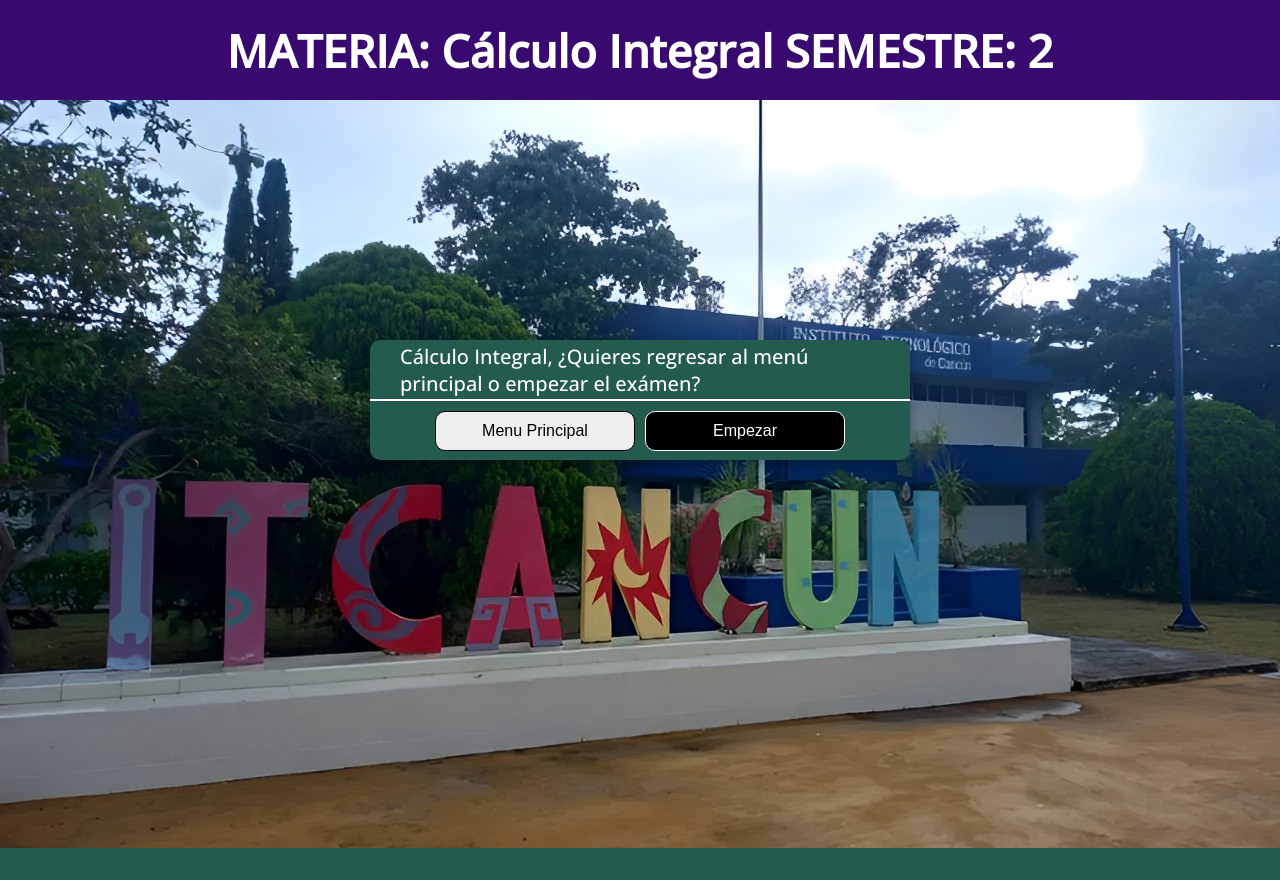
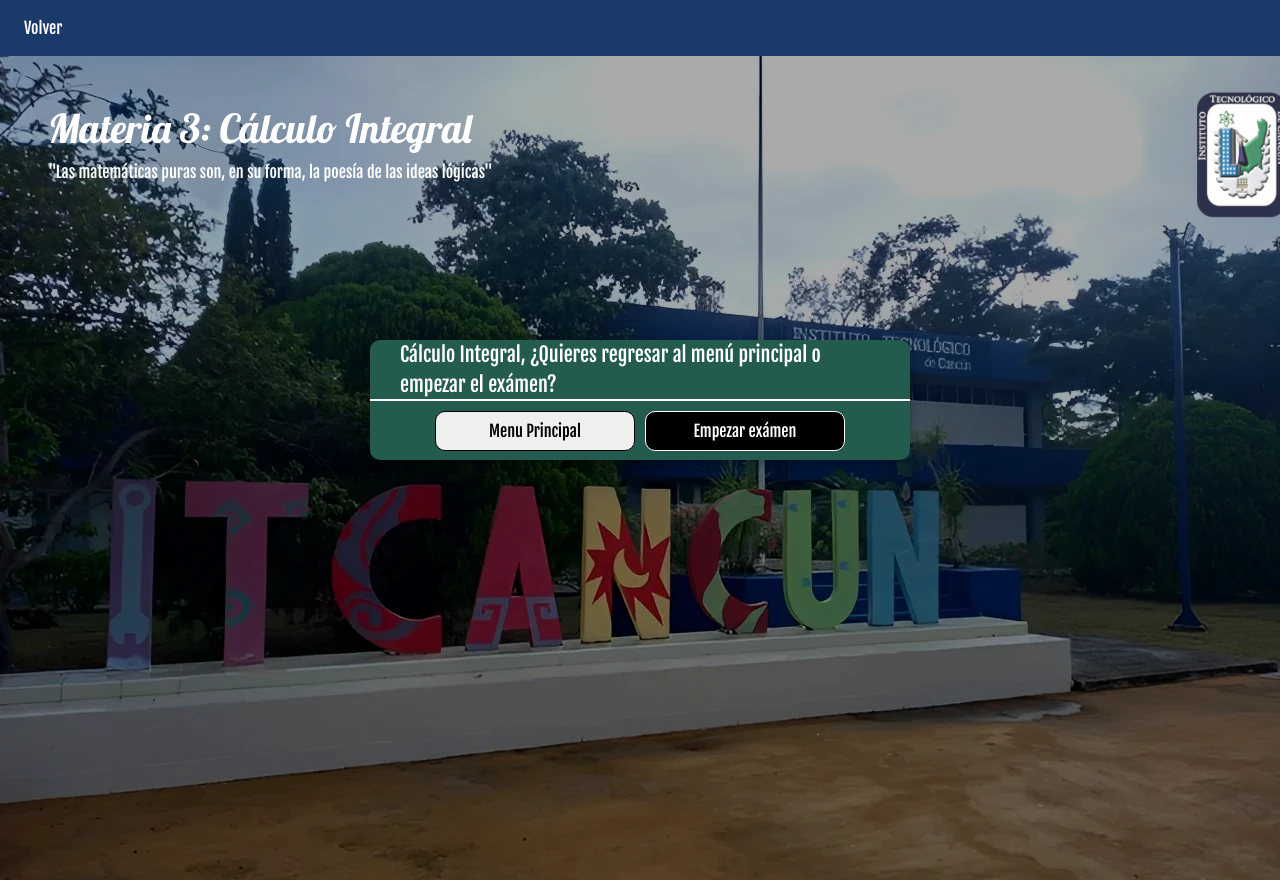
Before and after one commit to hharieta/ecd-play, a plain HTML site: page pages/3-Calculo-Integral.html in a window 1280 px wide. Both pictures are taken after a click on the button "INICIAR". Before the commit the page ends 848 px from the top, so only its background shows below. Drawn offline with nearby package versions, Linux system fonts and the light colour scheme; a web font is replaced by a local one.

Commit message:
changed Integral style

```diff
--- a/pages/3-Calculo-Integral.html
+++ b/pages/3-Calculo-Integral.html
@@ -2,21 +2,56 @@
 <html lang="en">
     <head>
         <style>
-            .heading { color: #ffffff; }
+            @import url("https://fonts.googleapis.com/css2?family=Fjalla+One&family=Girassol&family=Noto+Sans&family=Rampart+One&family=Lobster&display=swap");
         </style>
         <meta charset="UTF-8">
         <meta http-equiv="X-UA-Compatible" content="IE=edge">
         <meta name="viewport" content="width=device-width, initial-scale=1.0">
-        <link rel="stylesheet" href="../styles/index.css">
+        <link
+        href="https://cdn.jsdelivr.net/npm/bootstrap@5.1.1/dist/css/bootstrap.min.css"
+        rel="stylesheet"
+        integrity="sha384-F3w7mX95PdgyTmZZMECAngseQB83DfGTowi0iMjiWaeVhAn4FJkqJByhZMI3AhiU"
+        crossorigin="anonymous"/>
         <link rel="stylesheet" href="../styles/info.css">
+        <link rel="stylesheet" href="../styles/pages.css">
         <script src="https://kit.fontawesome.com/ebfc397d20.js" crossorigin="anonymous"></script>
         <title>Cálculo Integral</title>
     </head>
     <body>
-        <header class="encabezado">
-            <h2 class="heading">MATERIA: Cálculo Integral  SEMESTRE: 2 </h2>
+        <header>
+            <nav
+              class="navbar navbar-expand-lg navbar-light"
+              style="background-color: #1B396A;"
+            >
+              <a class="navbar-brand" href="#"></a>
+
+              <ul class="navbar-nav">
+                <li class="nav-item">
+                  <a class="nav-link active" aria-current="page" style="color: white;" href="index.html">Volver</a>
+                </li>
+              </ul>
+            </nav>
+            <div
+              class="cover-small d-flex justify-content-end align-items-start p-5 flex-column"
+              style="background-image: url(../src/img/LOGO-ITCANCUN2.png);"
+              title="algebralineal"
+            >
+              <h1 style="color: white;">
+                Materia 3: Cálculo Integral
+              </h1>
+              <p style="color: white;">
+                "Las matemáticas puras son, en su forma, la poesía de las ideas lógicas"
+              </p>
+              <!-- <button class="btn btn-success">
+                Comprar
+              </button> -->
+            </div>
         </header>
-        <!--Boton de inicio-->
+
+        <section>
+            <div class="container mt-5 mb-5">
+                <!--Boton de inicio-->
+
         <div class="start_btn"><button>INICIAR</button></div>
 
         <!--Información del desafio-->
@@ -26,30 +61,30 @@
             </div>
             <div class="buttons">
                 <button class="quit">Menu Principal</button>
-                <button class="restart">Empezar</button>
+                <button class="restart">Empezar exámen</button>
             </div>
         </div>
 
         <!--Quiz box-->
-        <div class="quiz_box">
+        <div class="quiz_box" >
             <header>
-                <div class="title">Desafío: Calculo Integral</div>
+                <div class="title">Desafío: Integral</div>
                 <div class="timer">
-                    <div class="time_text">Tiempo restante:</div>
+                    <div class="time_text">Tiempo restante: </div>
                     <div class="timer_min">3600</div>
                 </div>
             </header>
             <section>
+                <div class="container mt-5 mb-5"></div>
                 <div class="que_text">
 
                 </div>
                 <div class="option_list">
-
                 </div>
             </section>
             <footer>
                 <div class="total_que">
-
+                    <!--<span><p>2</p>de<p>5</p>Preguntas</span>-->
                 </div>
                 <button class="next_btn">Siguiente</button>
             </footer>
@@ -60,14 +95,16 @@
             <div class="complete_text">
                 ¡Exámen terminado!
             </div>
-            <div class="score_text">
-                <span> <p style="text-align: justify;">7</p> de <p>15</p> </span>
+          <div class="score_text">
+                <span style="text-align: justify;"> obtuviste <p style="text-align: justify;">35</p> de <p>50</p> </span>
             </div>
             <div class="buttons">
                 <button class="restart"> Reintentar </button>
-                <a href="index.html"><button class="quit"> Regresar al menu para seleccionar nivel </button></a>
+                <a href="index.html"><button class="quit"> Regresar al menú</button></a>
             </div>
         </div>
+            </div>
+        </section>
 
         <script src="../js/3-Integral.js"></script>
         <script src="../js/3-preguntas-integral.js"></script>
```
